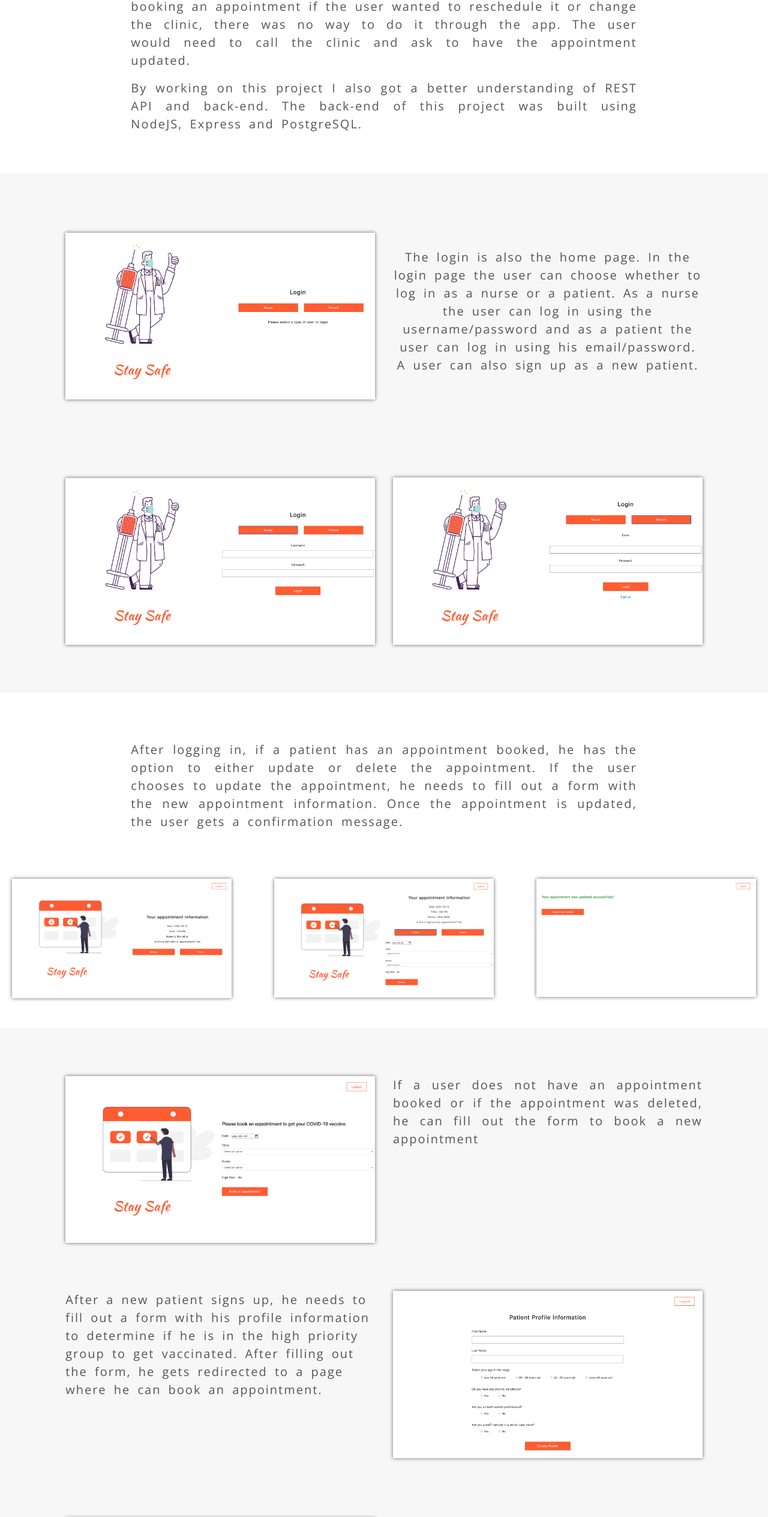
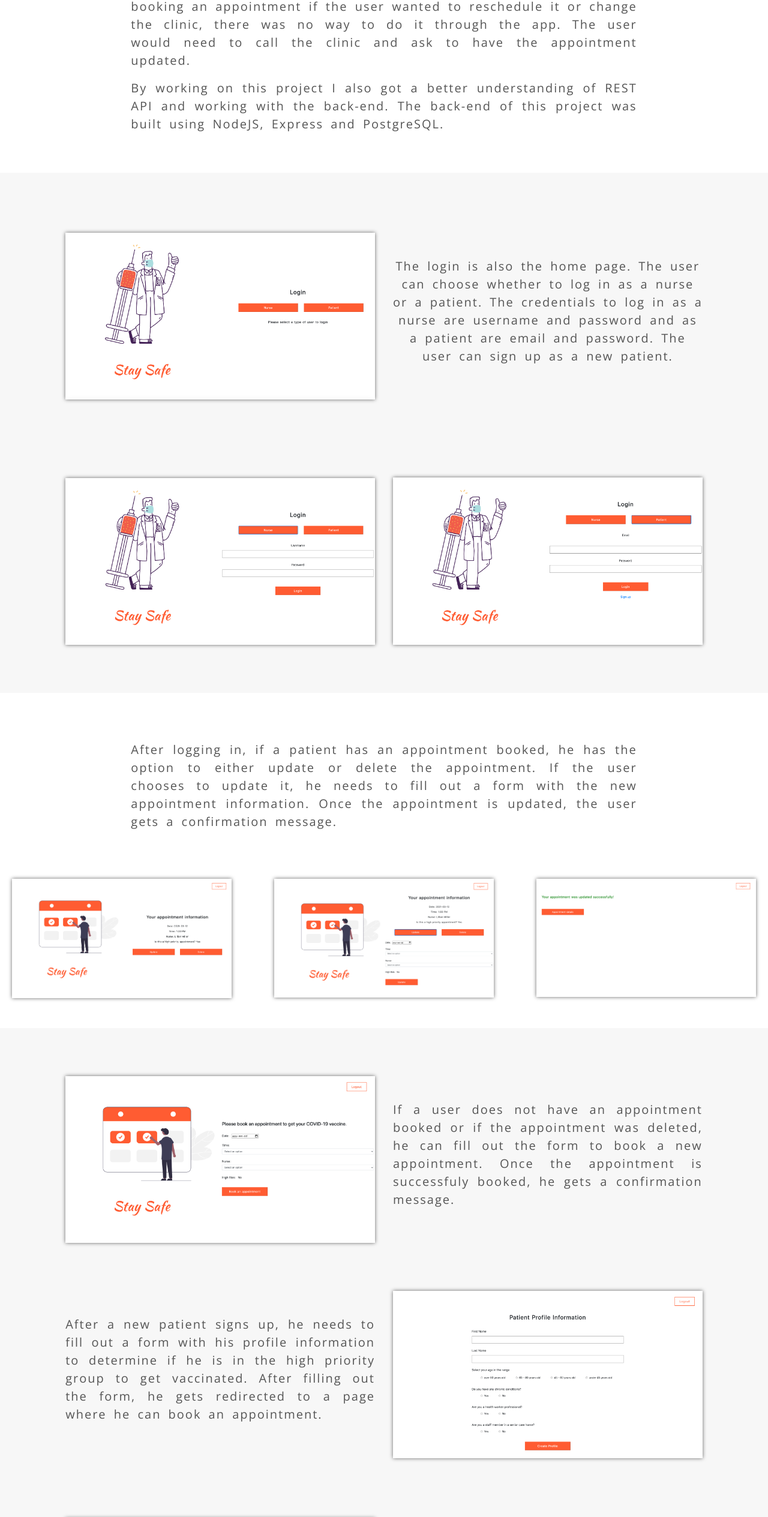
Before and after one commit to analuciachin/Portfolio_NewDesign, a plain HTML site: page stay_safe.html in a window 1280 px wide. Shown: the part 916-3445 px from the top of the page at 60% size. Drawn offline with nearby package versions, Linux system fonts and the light colour scheme.

Commit message:
review the content and make changes

```diff
--- a/stay_safe.html
+++ b/stay_safe.html
@@ -89,8 +89,8 @@
           </p>
           <p>
             By working on this project I also got a better understanding of REST
-            API and back-end. The back-end of this project was built using
-            NodeJS, Express and PostgreSQL.
+            API and working with the back-end. The back-end of this project was
+            built using NodeJS, Express and PostgreSQL.
           </p>
         </div>
       </div>
@@ -107,11 +107,10 @@
         </div>
         <div class="col-md-5">
           <p>
-            The login is also the home page. In the login page the user can
-            choose whether to log in as a nurse or a patient. As a nurse the
-            user can log in using the username/password and as a patient the
-            user can log in using his email/password. A user can also sign up as
-            a new patient.
+            The login is also the home page. The user can choose whether to log
+            in as a nurse or a patient. The credentials to log in as a nurse are
+            username and password and as a patient are email and password. The
+            user can sign up as a new patient.
           </p>
         </div>
       </div>
@@ -142,9 +141,9 @@
           <p>
             After logging in, if a patient has an appointment booked, he has the
             option to either update or delete the appointment. If the user
-            chooses to update the appointment, he needs to fill out a form with
-            the new appointment information. Once the appointment is updated,
-            the user gets a confirmation message.
+            chooses to update it, he needs to fill out a form with the new
+            appointment information. Once the appointment is updated, the user
+            gets a confirmation message.
           </p>
         </div>
       </div>
@@ -177,7 +176,7 @@
     </section>
 
     <section class="movies-status-section">
-      <div class="row text-justify">
+      <div class="row text-justify align-items-center">
         <div class="col-md-5 offset-md-1">
           <img
             src="images/staysafe/new_appt.png"
@@ -188,14 +187,16 @@
         <div class="col-md-5">
           <p>
             If a user does not have an appointment booked or if the appointment
-            was deleted, he can fill out the form to book a new appointment
+            was deleted, he can fill out the form to book a new appointment.
+            Once the appointment is successfuly booked, he gets a confirmation
+            message.
           </p>
         </div>
       </div>
     </section>
 
     <section class="movies-status-img-section">
-      <div class="row">
+      <div class="row text-justify align-items-center">
         <div class="col-md-5 offset-md-1">
           <p>
             After a new patient signs up, he needs to fill out a form with his
@@ -221,7 +222,7 @@
         </div>
       </div> -->
 
-      <div class="row">
+      <div class="row text-justify align-items-center">
         <div class="col-md-5 offset-md-1">
           <img
             src="images/staysafe/nurse.png"
@@ -248,8 +249,8 @@
         <div class="col-md-8 offset-md-2">
           <p>
             Building the back-end was the most challeging and rewarding part of
-            this project. Understading the best practices of creating REST API
-            endpoints and working with working with chained queries and using
+            this project. Before starting with the code, I had to understand the
+            best practices of creating REST API endpoints and how to use
             promises to perform sequential database queries.
           </p>
         </div>
@@ -338,8 +339,8 @@
       <div class="row text-justify">
         <div class="col-md-8 offset-md-2">
           <p>
-            The next steps for this project would be to add hash passwords, set
-            different date ranges for booking an appointment considering the
+            The next steps for this project would be to add hashing passwords,
+            set different date ranges for booking an appointment considering the
             patient's priority, making the application responsive to all screen
             sizes, improving the UI and refactoring the code to make it as clean
             and reusable as possible.
```
